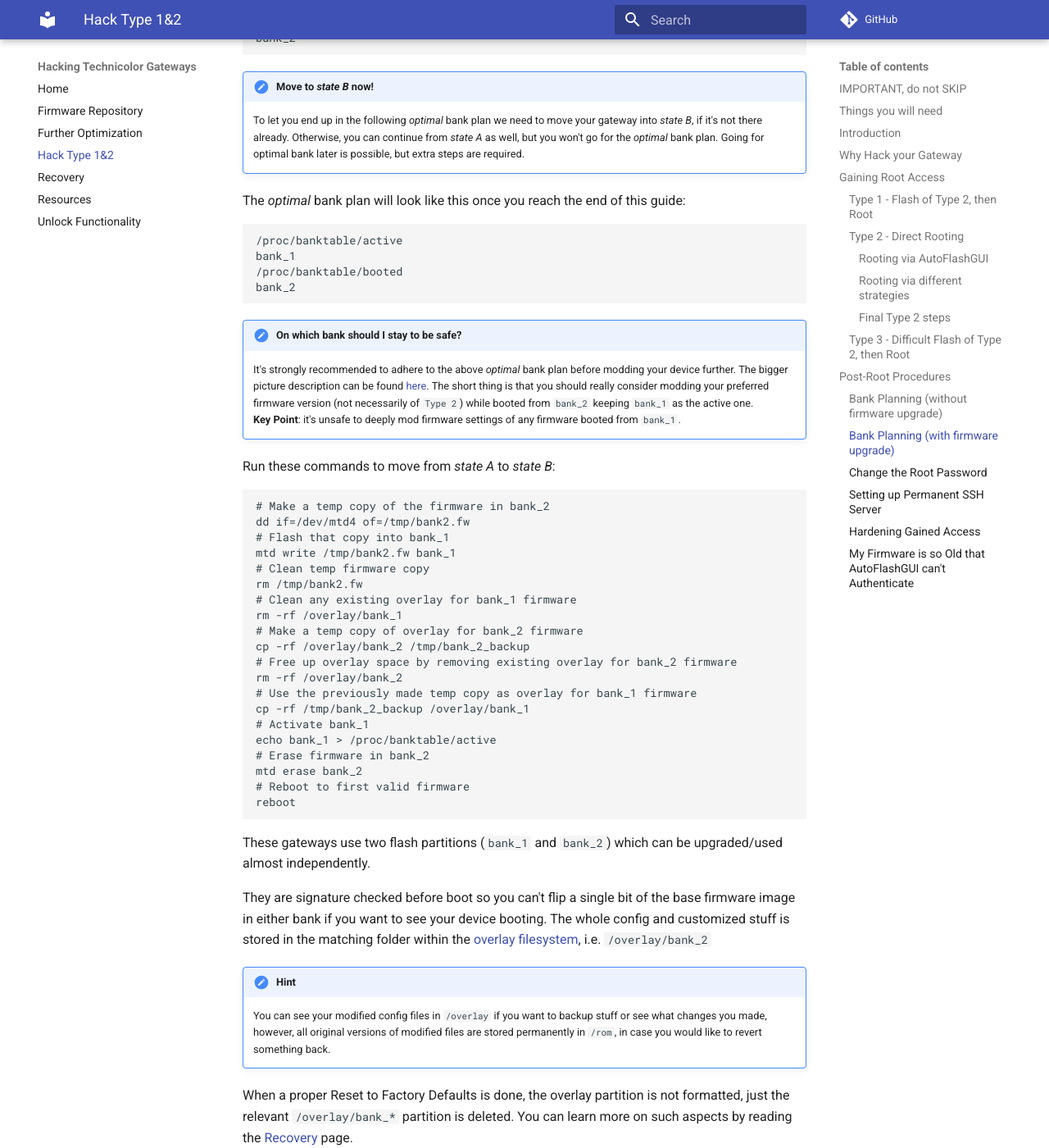
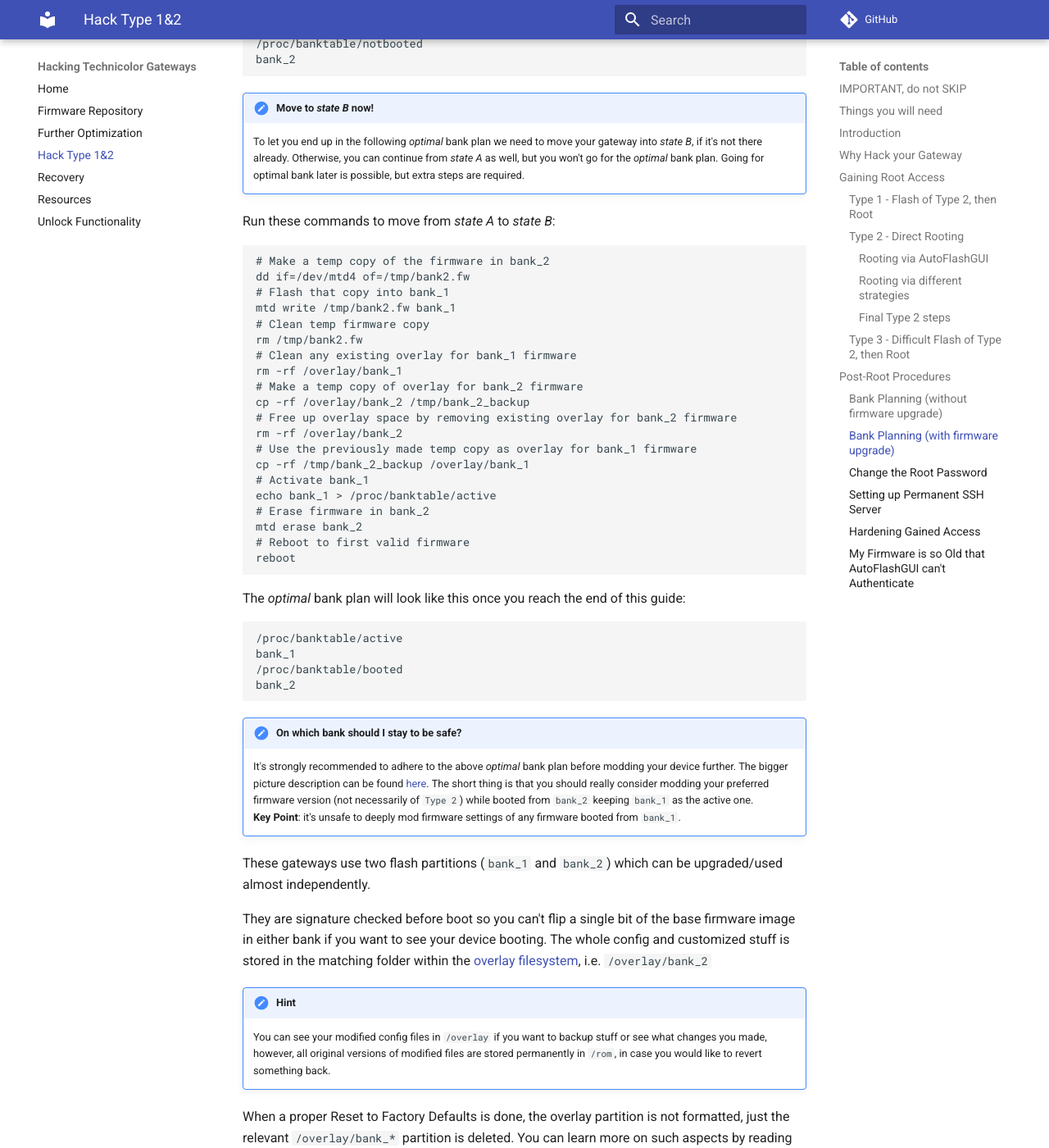
Before and after one commit to hack-technicolor/hack-technicolor, an MkDocs documentation site: the page built from docs/Hack Type 1&2.md, in a window 1280 px wide and 1400 px high, scrolled down 8870 px. Shown: the whole window at 82% size. Built offline with MkDocs 1.6.1 and Material for MkDocs 9.7.7, drawn with Linux system fonts in a browser that asks for light colours; comment, search, counter and statistics services are not loaded; part of the change alters nothing that is shown; some of the changed text lies outside the part shown.

````diff
--- a/docs/Hack Type 1&2.md
+++ b/docs/Hack Type 1&2.md
@@ -219,7 +219,7 @@ mtd erase bank_1
 reboot
 ```
 
-On each reboot, your device will try booting `active` bank first. Since we set `bank_1` as active and we also erased `bank_1` firmware, it will boot from `bank_2`.
+You should now be in the previously mentioned "optimal" bank plan. On each reboot, your device will try booting `active` bank first. Since we set `bank_1` as active and we also erased `bank_1` firmware, it will boot from `bank_2`.
 
 Now proceed to setting your own root access [password](#change-the-root-password).
 
@@ -262,19 +262,6 @@ bank_2
 !!! hint "Move to *state B* now!"
     To let you end up in the following *optimal* bank plan we need to move your gateway into *state B*, if it's not there already. Otherwise, you can continue from *state A* as well, but you won't go for the *optimal* bank plan. Going for optimal bank later is possible, but extra steps are required.
 
-The *optimal* bank plan will look like this once you reach the end of this guide:
-
-```bash
-/proc/banktable/active
-bank_1
-/proc/banktable/booted
-bank_2
-```
-
-!!! caution "On which bank should I stay to be safe?"
-    It's strongly recommended to adhere to the above *optimal* bank plan before modding your device further. The bigger picture description can be found [here](https://github.com/Ansuel/tch-nginx-gui/issues/514). The short thing is that you should really consider modding your preferred firmware version (not necessarily of `Type 2`) while booted from `bank_2` keeping `bank_1` as the active one.
-    **Key Point**: it's unsafe to deeply mod firmware settings of any firmware booted from `bank_1`.
-
 Run these commands to move from *state A* to *state B*:
 
 ```bash
@@ -299,6 +286,19 @@ mtd erase bank_2
 # Reboot to first valid firmware
 reboot
 ```
+
+The *optimal* bank plan will look like this once you reach the end of this guide:
+
+```bash
+/proc/banktable/active
+bank_1
+/proc/banktable/booted
+bank_2
+```
+
+!!! caution "On which bank should I stay to be safe?"
+    It's strongly recommended to adhere to the above *optimal* bank plan before modding your device further. The bigger picture description can be found [here](https://github.com/Ansuel/tch-nginx-gui/issues/514). The short thing is that you should really consider modding your preferred firmware version (not necessarily of `Type 2`) while booted from `bank_2` keeping `bank_1` as the active one.
+    **Key Point**: it's unsafe to deeply mod firmware settings of any firmware booted from `bank_1`.
 
 These gateways use two flash partitions (`bank_1` and `bank_2`) which can be upgraded/used almost independently.
 
@@ -357,7 +357,7 @@ mtd erase `cat /proc/banktable/booted`
 
 Then reboot and wait 3 to 4 minutes for the Gateway to boot into this "new" rooted bank. It will fail three attempts to boot from the empty active bank, then it will load your firmware from the inactive one.
 
-You should now be in the "optimal" bank plan state.
+You should now be in the previously mentioned "optimal" bank plan unless you opted to go on from *state A*.
 
 !!! hint "Something went Wrong?"
     Flash back the same `Type 2` image you were up to now, following [BOOTP flashing](../Recovery/#bootp-flashing). If you followed the initial advice about bank planning, you will be back on the exact situation you were before the last command. Otherwise, you will likely need to solve a typical *soft-brick* issue: prepare some extra luck, perform a [RTFD](../Recovery/#reset-to-factory-defaults-rtfd) and then restart over from the beginning.
````
